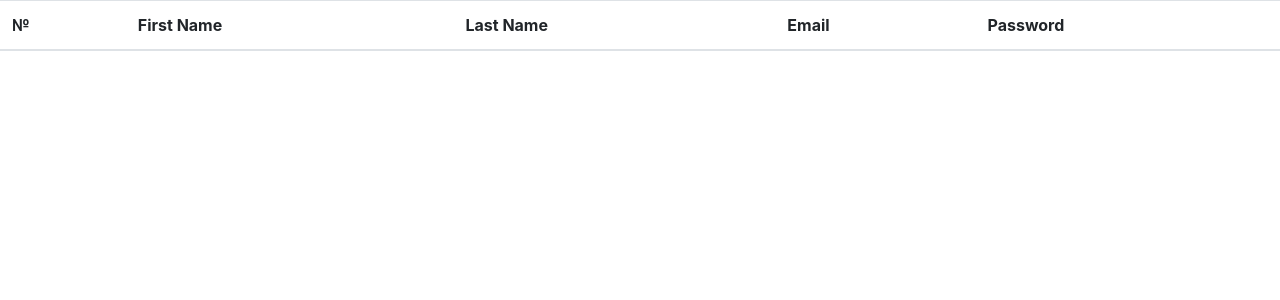
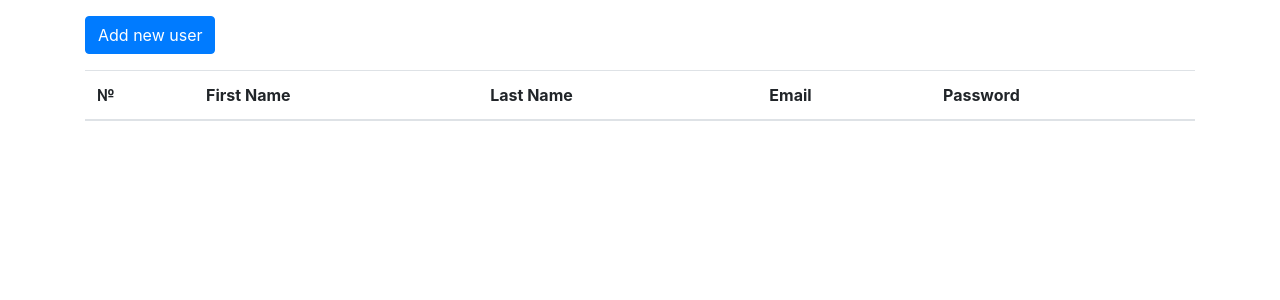
Before and after one commit to romanyukn/react-redux-user-administration, a React (Create React App) app: page / in a window 1280 px wide. Shown: the top 300 px of the page. Built offline with nearby package versions, Linux system fonts and the light colour scheme.

Commit message:
add button for new user

```diff
--- a/src/components/UsersList.jsx
+++ b/src/components/UsersList.jsx
@@ -1,12 +1,19 @@
 import React from 'react';
 import { useSelector } from 'react-redux';
+import { useHistory } from "react-router-dom";
 import UserListItem from './UserListItem';
 
 function UsersList() {
     const users = useSelector(state => state);
-    console.log(users);
+    const history = useHistory();
+
+    function goToAddUser() {
+        history.push("/add-user");
+    }
 
     return (
+        <div className="container">
+            <button type="button" class="btn btn-primary mb-3 mt-3" onClick={goToAddUser}>Add new user</button>
             <table className="table">
                 <thead>
                     <tr>
@@ -19,7 +26,7 @@ function UsersList() {
                 </thead>
                 <tbody>
                     {users.map((el) => {
-                    <UserListItem
+                        return <UserListItem
                             key={el.id}
                             id={el.id}
                             firstName={el.firstName}
@@ -30,6 +37,7 @@ function UsersList() {
                     })}
                 </tbody>
             </table>
+        </div>
     )
 }
 
```
Also changed, not shown: 1 other file (tests, documents, lock files or other folders). Lines whose indentation alone changed are shown as unchanged.
